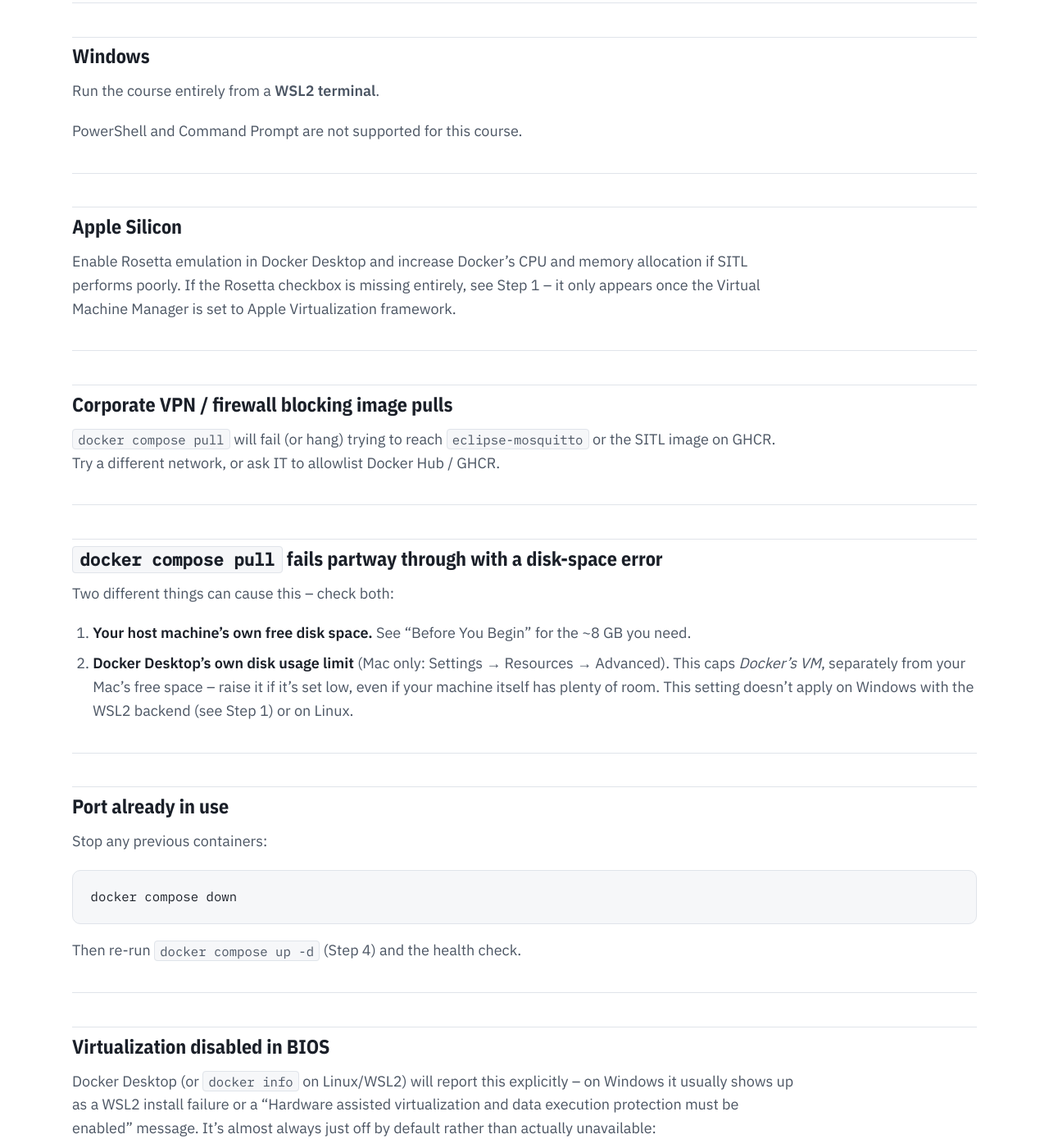
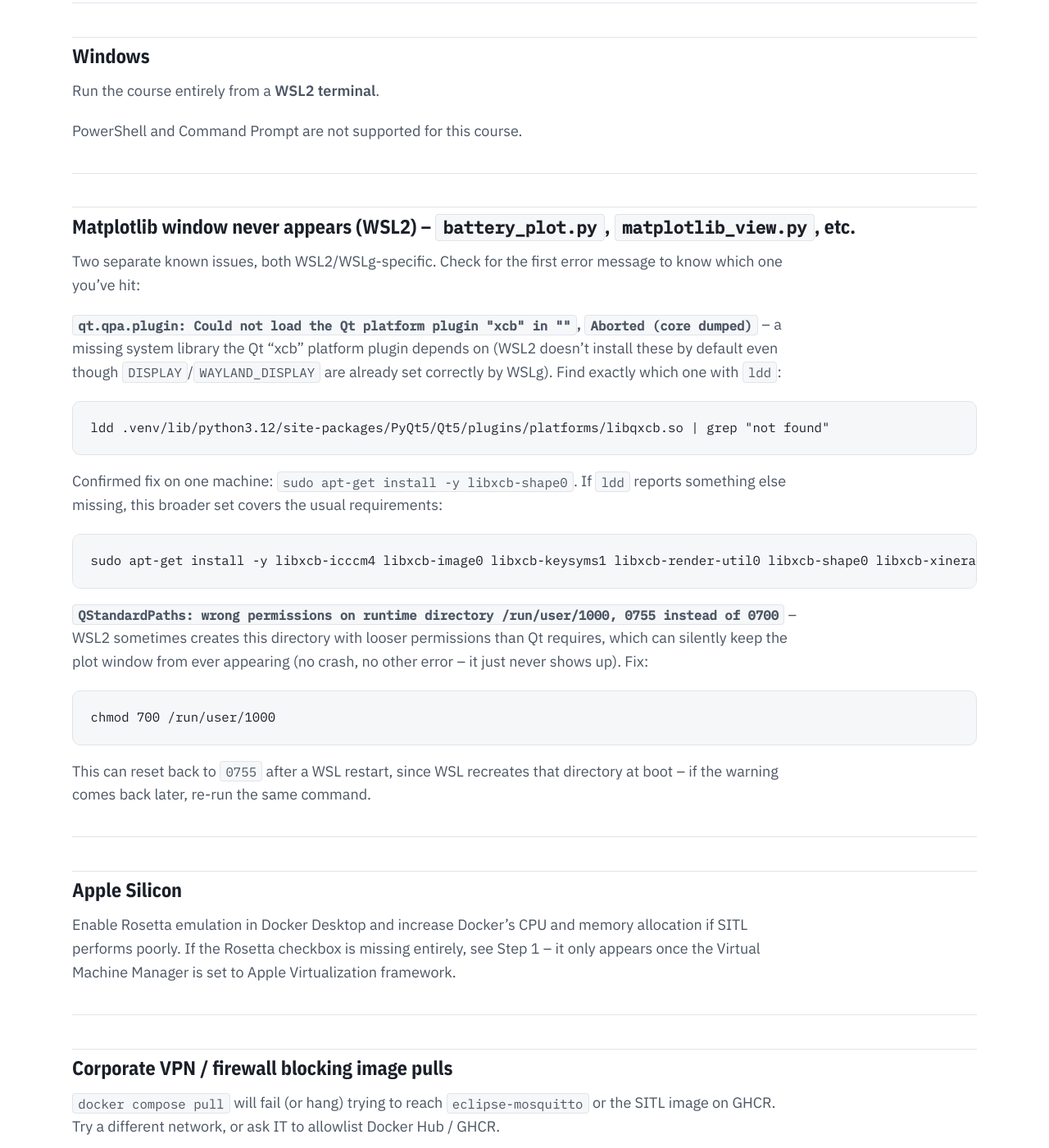
Before and after one commit to JaneClelandHuang/uav-native-ai, a Jekyll site: the page built from lab/SETUP.md, in a window 1280 px wide and 1400 px high, scrolled down 9624 px. Shown: the whole window at 82% size. Built offline with Jekyll 4.4.1, drawn with Linux system fonts in a browser that asks for light colours; our own code applies the rules of GitHub Pages for plain Markdown files.

Commit message:
SETUP.md: document the WSL2 /run/user permissions Qt gotcha
Hit live just now testing battery_plot.py in jhuang13: no crash, no
error beyond a QStandardPaths warning, the plot window just never
appeared. Fix is chmod 700 /run/user/1000. Consolidated alongside the
existing libxcb-shape0 Qt gotcha (previously only documented in
native-ai-uav-fall-2026's gui/readme-wsl.txt -- a repo that generates new
student repos but never syncs to existing ones, so it could never have
reached students who already have a repo). SETUP.md is part of the normal
lab/ sync, so this now actually reaches everyone.

Co-Authored-By: Claude Sonnet 5 <noreply@anthropic.com>
Claude-Session: https://claude.ai/code/session_01XCb3MxVJJMF5SFJyWc3qpZ

````diff
--- a/lab/SETUP.md
+++ b/lab/SETUP.md
@@ -414,6 +414,40 @@ PowerShell and Command Prompt are not supported for this course.
 
 ---
 
+## Matplotlib window never appears (WSL2) -- `battery_plot.py`, `matplotlib_view.py`, etc.
+
+Two separate known issues, both WSL2/WSLg-specific. Check for the first
+error message to know which one you've hit:
+
+**`qt.qpa.plugin: Could not load the Qt platform plugin "xcb" in ""`,
+`Aborted (core dumped)`** -- a missing system library the Qt "xcb"
+platform plugin depends on (WSL2 doesn't install these by default even
+though `DISPLAY`/`WAYLAND_DISPLAY` are already set correctly by WSLg).
+Find exactly which one with `ldd`:
+```bash
+ldd .venv/lib/python3.12/site-packages/PyQt5/Qt5/plugins/platforms/libqxcb.so | grep "not found"
+```
+Confirmed fix on one machine: `sudo apt-get install -y libxcb-shape0`. If
+`ldd` reports something else missing, this broader set covers the usual
+requirements:
+```bash
+sudo apt-get install -y libxcb-icccm4 libxcb-image0 libxcb-keysyms1 libxcb-render-util0 libxcb-shape0 libxcb-xinerama0 libxcb-cursor0 libxcb-xkb1 libxkbcommon-x11-0 libgl1 libegl1 libdbus-1-3
+```
+
+**`QStandardPaths: wrong permissions on runtime directory /run/user/1000,
+0755 instead of 0700`** -- WSL2 sometimes creates this directory with
+looser permissions than Qt requires, which can silently keep the plot
+window from ever appearing (no crash, no other error -- it just never
+shows up). Fix:
+```bash
+chmod 700 /run/user/1000
+```
+This can reset back to `0755` after a WSL restart, since WSL recreates
+that directory at boot -- if the warning comes back later, re-run the
+same command.
+
+---
+
 ## Apple Silicon
 
 Enable Rosetta emulation in Docker Desktop and increase Docker's CPU and
````
